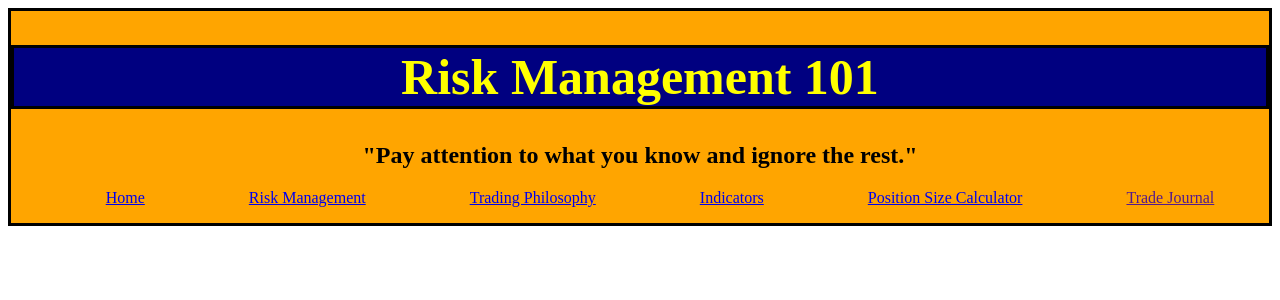
After one commit to MrGraves1986/trading_pro, a Django app: page /indicators in a window 1280 px wide. The commit adds this page. Shown: the top 300 px of the page. Run offline with Django 4.2, Linux system fonts and the light colour scheme.

Commit message:
fnished out risk management, linked indicator page > trade journal OORM

```diff
--- a/trading_pro_app/static/css/style.css
+++ b/trading_pro_app/static/css/style.css
@@ -171,7 +171,7 @@ h5 {
 }
 
 .risk_principle {
-    height: 633px;
+    height: 645px;
     width: 500px;
     display: inline-block;
     background-color: navy;
@@ -190,4 +190,5 @@ h5 {
     display: inline-block;
     background-color: navy;
     width: 265px;
+    height: 655px;
 }
--- a/trading_pro_app/templates/calculator.html
+++ b/trading_pro_app/templates/calculator.html
@@ -16,7 +16,7 @@
             <li><a href="/">Home</a></li>
             <li><a href="/risk_management">Risk Management</a></li>
             <li><a href="/philosophy">Trading Philosophy</a></li>
-            <li><a href="">Indicators</a></li>
+            <li><a href="/indicators">Indicators</a></li>
             <li><a href="/calculate">Position Size Calculator</a></li>
             <li><a href="">Trade Journal</a></li>
         </ul>
--- a/trading_pro_app/templates/index.html
+++ b/trading_pro_app/templates/index.html
@@ -18,7 +18,7 @@
             <li><a href="/">Home</a></li>
             <li><a href="/risk_management">Risk Management</a></li>
             <li><a href="/philosophy">Trading Philosophy</a></li>
-            <li><a href="">Indicators</a></li>
+            <li><a href="/indicators">Indicators</a></li>
             <li><a href="/calculate">Position Size Calculator</a></li>
             <li><a href="">Trade Journal</a></li>
         </ul>
--- /dev/null
+++ b/trading_pro_app/templates/indicators.html
@@ -0,0 +1,26 @@
+<!DOCTYPE html>
+<html lang="en">
+<head>
+    <meta charset="UTF-8">
+    <meta http-equiv="X-UA-Compatible" content="IE=edge">
+    <meta name="viewport" content="width=device-width, initial-scale=1.0">
+    <title>Indicators</title>
+    {% load static %}
+    <link rel="stylesheet" href="{% static 'css/style.css' %}">
+</head>
+<body>
+    <div class="container">
+        <h1>Risk Management 101</h1>
+        <h2>"Pay attention to what you know and ignore the rest."</h2>
+        <ul>
+            <li><a href="/">Home</a></li>
+            <li><a href="/risk_management">Risk Management</a></li>
+            <li><a href="/philosophy">Trading Philosophy</a></li>
+            <li><a href="/indicators">Indicators</a></li>
+            <li><a href="/calculate">Position Size Calculator</a></li>
+            <li><a href="">Trade Journal</a></li>
+        </ul>
+    </div>
+
+</body>
+</html>
--- a/trading_pro_app/templates/philosophy.html
+++ b/trading_pro_app/templates/philosophy.html
@@ -16,7 +16,7 @@
             <li><a href="/">Home</a></li>
             <li><a href="/risk_management">Risk Management</a></li>
             <li><a href="/philosophy">Trading Philosophy</a></li>
-            <li><a href="">Indicators</a></li>
+            <li><a href="/indicators">Indicators</a></li>
             <li><a href="/calculate">Position Size Calculator</a></li>
             <li><a href="">Trade Journal</a></li>
         </ul>
--- a/trading_pro_app/urls.py
+++ b/trading_pro_app/urls.py
@@ -8,4 +8,5 @@ urlpatterns = [
     path('trade_setup', views.trade_setup),
     path('risk_management', views.risk),
     path('master', views.master),
+    path('indicators', views.indicators),
 ]
--- a/trading_pro_app/views.py
+++ b/trading_pro_app/views.py
@@ -45,3 +45,6 @@ def master(request):
 
 def trade_setup(request):
     return render(request, 'trade_stats.html')
+
+def indicators(request):
+    return render(request, "indicators.html")
```
Also changed, not shown: trading_pro_app/templates/risk_management.html (+7 -5 lines), db.sqlite3.
